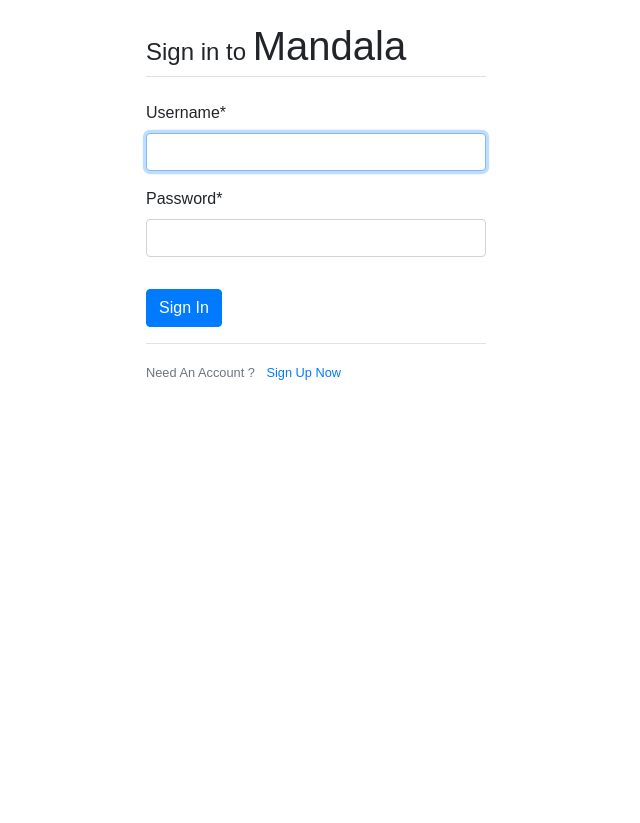
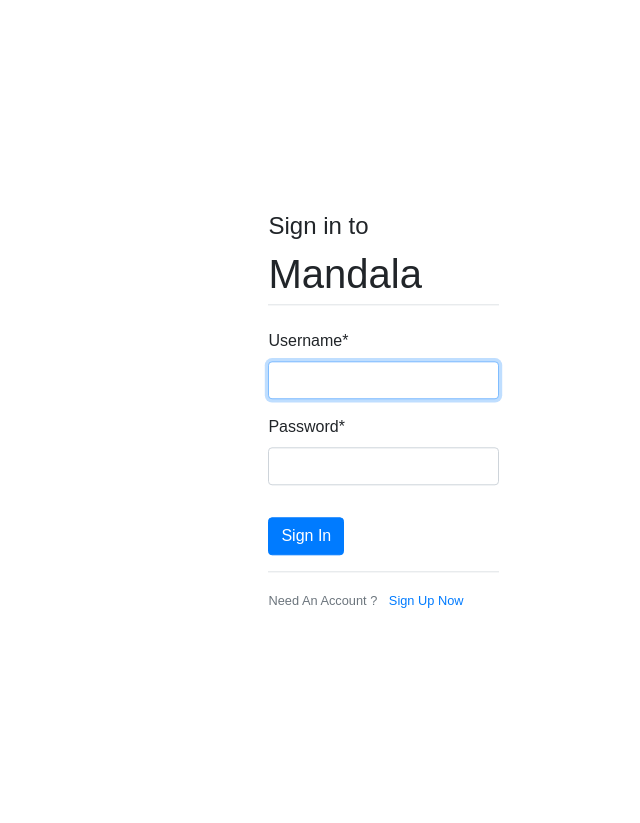
Before and after one commit to hyeonyu1/cmput404-group-project, a Django app: page /user/login/ in a window 1280 px wide. Shown: the whole page, without its empty margins (640-1280 px from the left). After the commit the page ends 608 px from the top, so only its background shows below. Run offline with Django 3.2, Linux system fonts and the light colour scheme; some libraries are stand-ins or nearby versions.

Commit message:
revesed login.html so that login form is centered

```diff
--- a/web_server/social_distribution/templates/index.html
+++ b/web_server/social_distribution/templates/index.html
@@ -10,13 +10,13 @@
 
 </head>
 
-<body style="height: 100vh;">
+<body>
 	<!-- use if statement to hide navigation bar when it is login/signup page -->
 	<!-- {% if request.path != '/user/login/' and request.path != '/user/signup/' %}
 
 	{% endif %} -->
 
-	<div class="container_fluid" style="width:100%; height: 100%;">
+	<div class="container_fluid">
 		{% block index_content %}
 		{% endblock %}
 	</div>
--- a/web_server/users/templates/users/login.html
+++ b/web_server/users/templates/users/login.html
@@ -6,14 +6,13 @@
 <link rel="stylesheet" href="{% static '/users/css/style.css' %}">
 <link rel="stylesheet" href="{% static '/users/css/mandala.css' %}">
 
-<div class="container row h-100 m-3">
-
-	<div class=" col-8">
+<div class="container item-center" style="max-width: 90%">
+	<div id="mandala" class="login-l">
 		<iframe src="{% url 'mandala' %}" frameborder="no" height="100%" width="100%">
 		</iframe>
 	</div>
 
-	<div class=" col-4">
+	<div class="login-r">
 		<form method="POST">
 			{% csrf_token %}
 			<fieldset class="form-group">
@@ -32,6 +31,18 @@
 			</small>
 		</div>
 	</div>
+</div>
 
-</div>
+<script>
+	function resizeCanvas() {
+		var width = $('.login-l').width();
+		$('.login-l').css({ 'height': width + 'px' });
+	}
+
+	window.onload = function () {
+		resizeCanvas();
+		window.addEventListener("resize", resizeCanvas);
+	}
+
+</script>
 {% endblock %}
```
